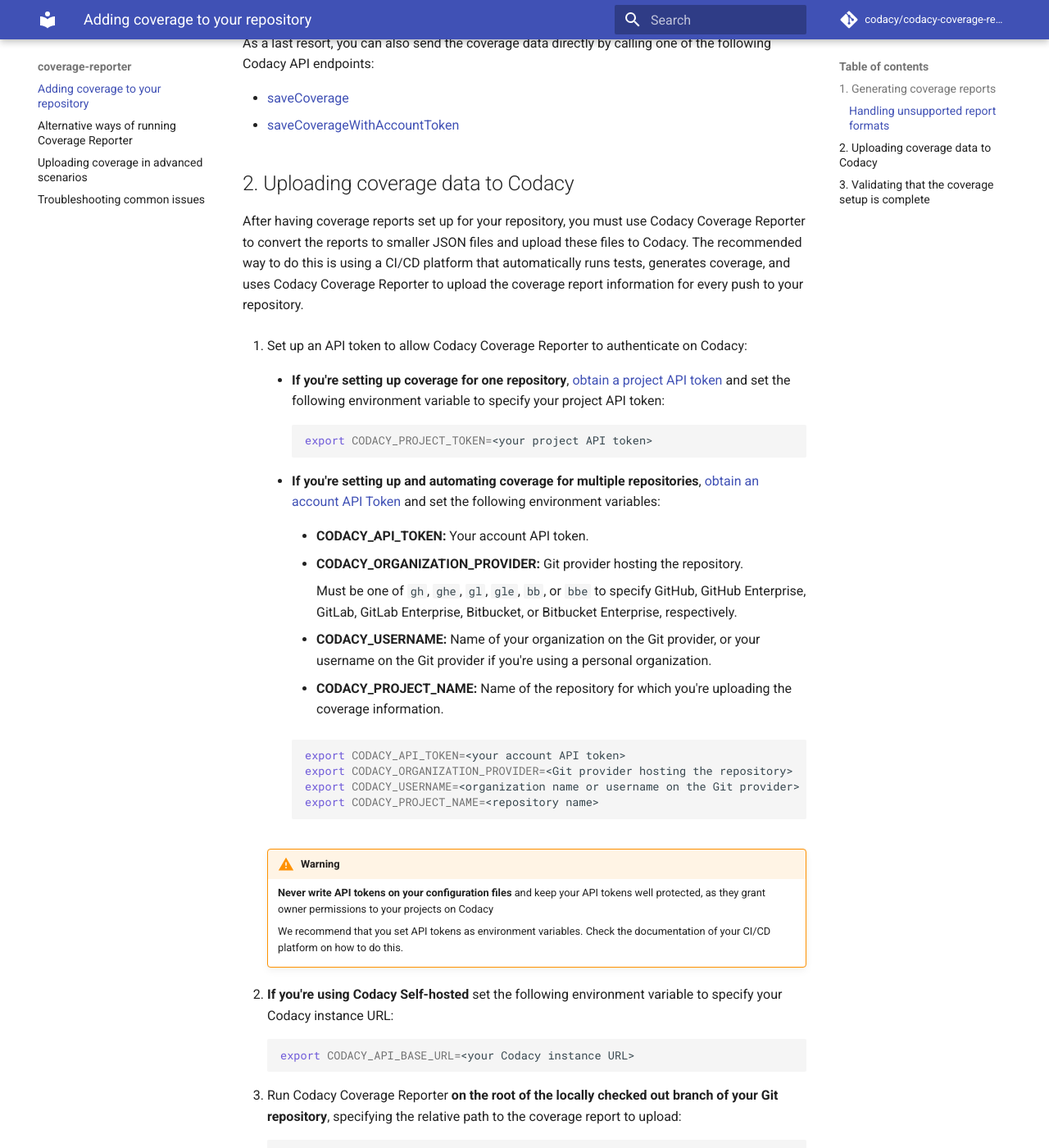
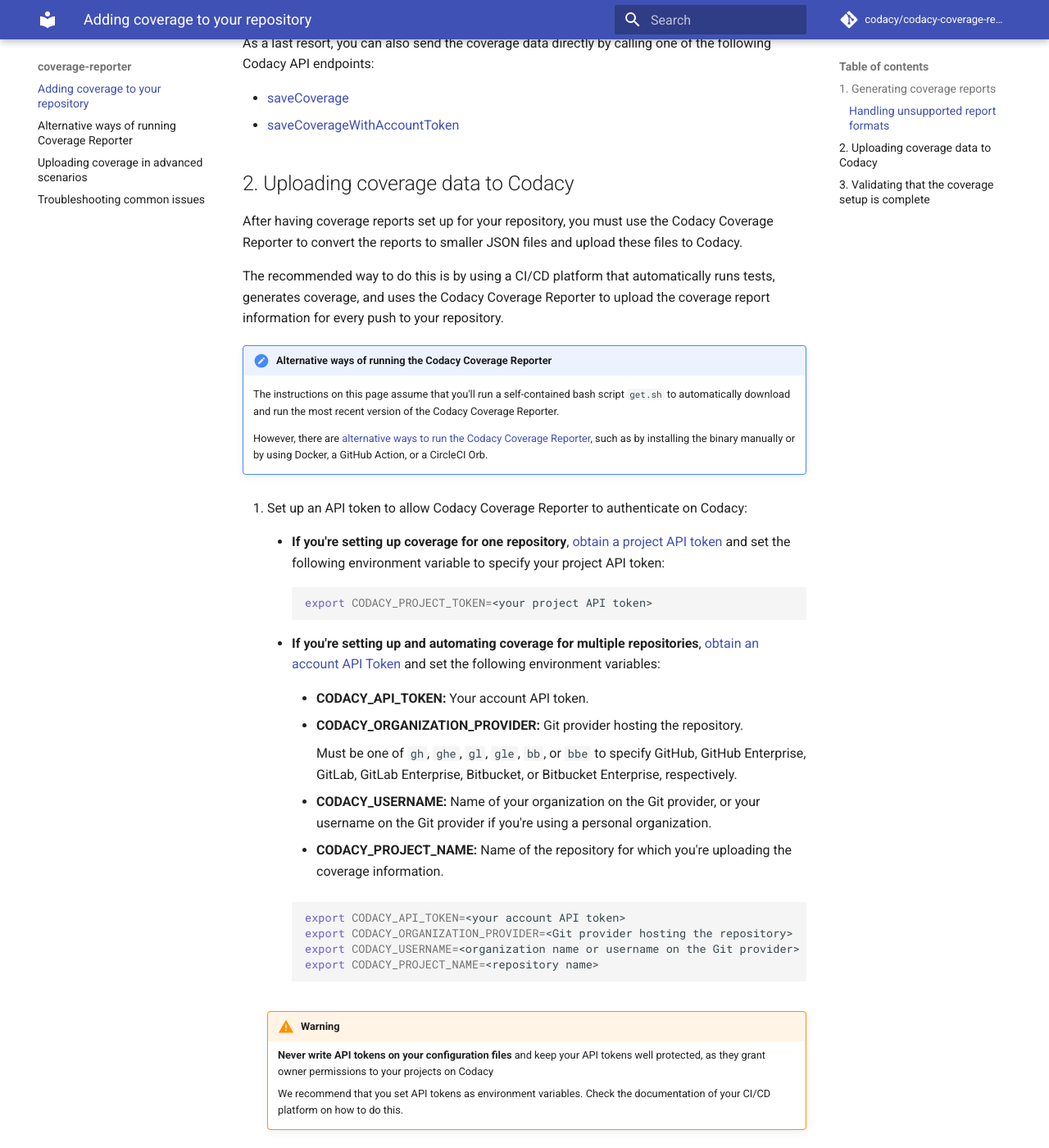
Before and after one commit to codacy/codacy-coverage-reporter, an MkDocs documentation site: the page built from docs/index.md, in a window 1280 px wide and 1400 px high, scrolled down 2561 px. Shown: the whole window at 82% size. Built offline with MkDocs 1.6.1 and Material for MkDocs 9.7.7, drawn with Linux system fonts in a browser that asks for light colours; comment, search, counter and statistics services are not loaded; some of the changed text lies outside the part shown.

Commit message:
docs: Refactor reference to alternative ways of running the Reporter

```diff
--- a/docs/index.md
+++ b/docs/index.md
@@ -140,7 +140,14 @@
 
 ## 2. Uploading coverage data to Codacy {: id="uploading-coverage"}
 
-After having coverage reports set up for your repository, you must use Codacy Coverage Reporter to convert the reports to smaller JSON files and upload these files to Codacy. The recommended way to do this is using a CI/CD platform that automatically runs tests, generates coverage, and uses Codacy Coverage Reporter to upload the coverage report information for every push to your repository.
+After having coverage reports set up for your repository, you must use the Codacy Coverage Reporter to convert the reports to smaller JSON files and upload these files to Codacy.
+
+The recommended way to do this is by using a CI/CD platform that automatically runs tests, generates coverage, and uses the Codacy Coverage Reporter to upload the coverage report information for every push to your repository.
+
+!!! note "Alternative ways of running the Codacy Coverage Reporter"
+    The instructions on this page assume that you'll run a self-contained bash script `get.sh` to automatically download and run the most recent version of the Codacy Coverage Reporter.
+
+    However, there are [alternative ways to run the Codacy Coverage Reporter](alternative-ways-of-running-coverage-reporter.md), such as by installing the binary manually or by using Docker, a GitHub Action, or a CircleCI Orb.
 
 1.  Set up an API token to allow Codacy Coverage Reporter to authenticate on Codacy:
     {: id="authenticate"}
@@ -189,10 +196,8 @@
 
     Check the console output to validate that the Codacy Coverage Reporter **detected the correct commit UUID** and **successfully uploaded** the coverage data to Codacy. If you need help, [check the troubleshooting page](troubleshooting-common-issues.md) for solutions to the most common setup issues.
 
-    !!! tip
-        The self-contained script `get.sh` automatically downloads and runs the most recent version of Codacy Coverage Reporter. See [alternative ways of running Codacy Coverage Reporter](alternative-ways-of-running-coverage-reporter.md) for other ways of running Codacy Coverage Reporter, such as by installing the binary manually or using a GitHub Action or CircleCI Orb.
-
-        Be sure to also check the [instructions for more advanced scenarios](uploading-coverage-in-advanced-scenarios.md) while uploading the coverage data to Codacy.
+    !!! note
+        Be sure to also check the [instructions for more advanced scenarios](uploading-coverage-in-advanced-scenarios.md) while uploading the coverage data to Codacy, such as when you need to upload multiple coverage reports.
 
 1.  Make sure that Codacy received the coverage data successfully for the **correct commit UUID and branch**. On Codacy, open your **Repository Settings**, tab **Coverage**, and observe the list of recent coverage reports in the section **Test your integration**:
 
```
